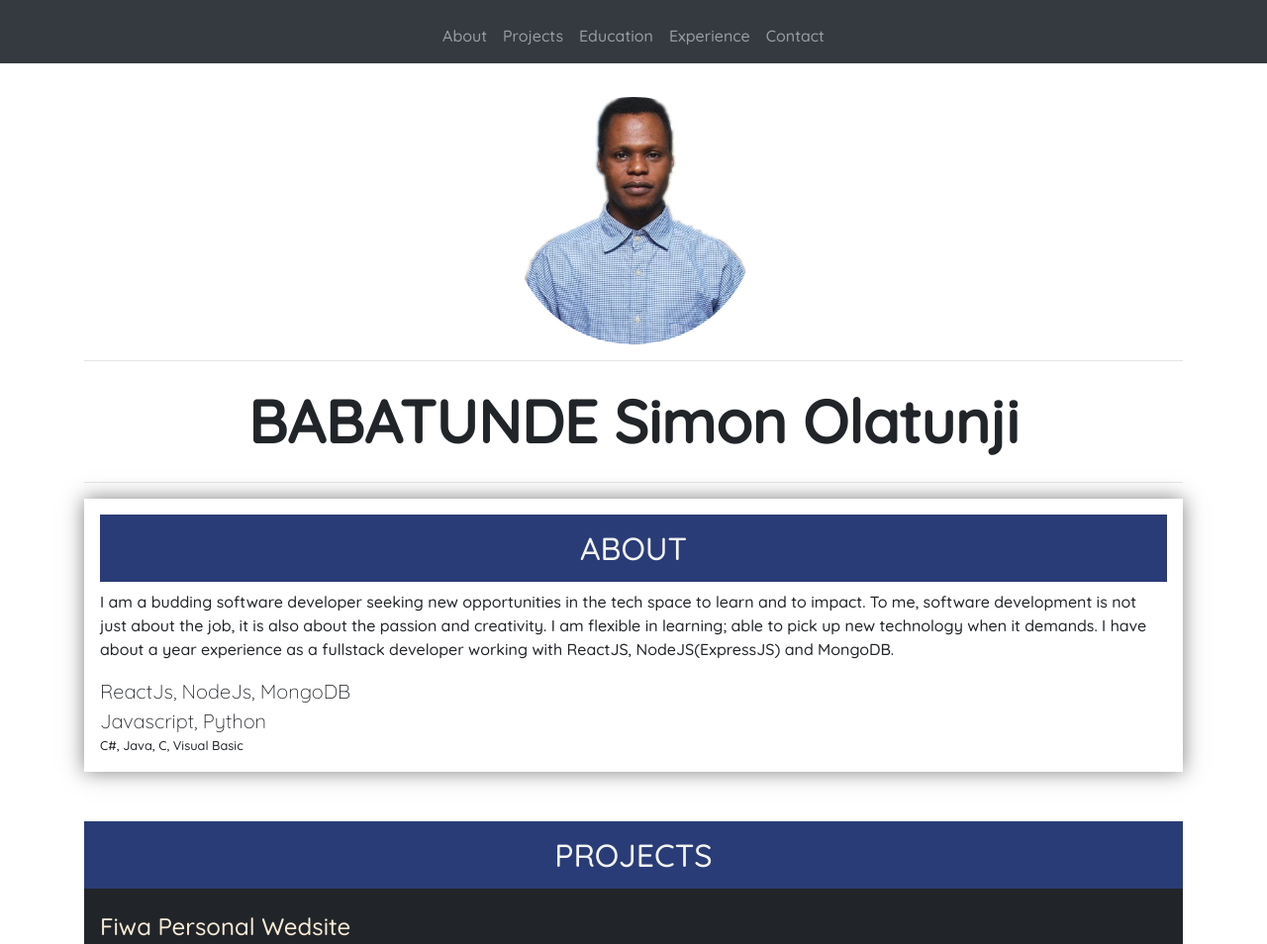
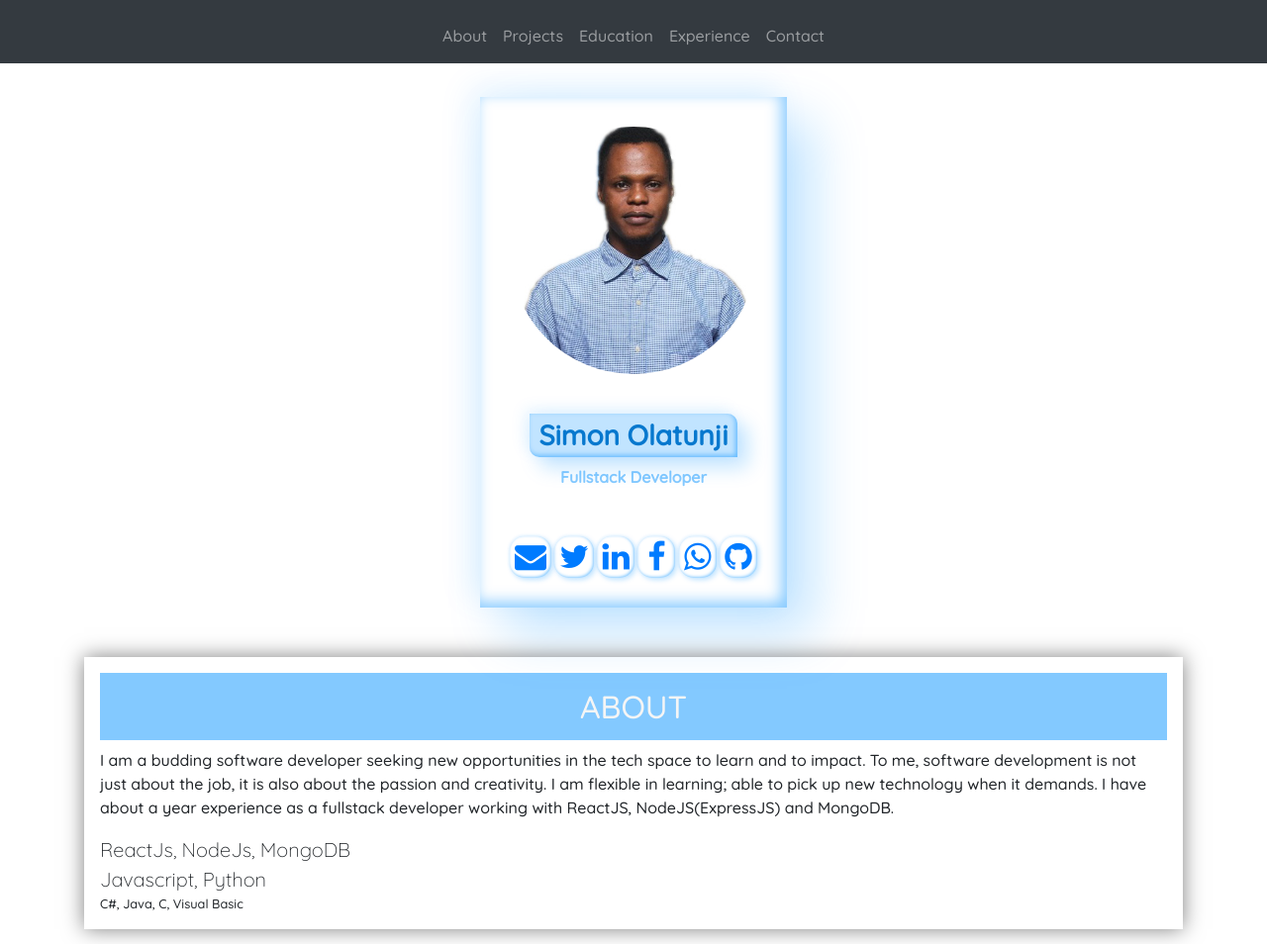
Before and after one commit to orlhatundji/resume, a plain HTML site: page index.html in a window 1280 px wide. Shown: the top 954 px of the page at 99% size. Drawn offline with nearby package versions, Linux system fonts and the light colour scheme.

Commit message:
theme-change

```diff
--- a/css/style.css
+++ b/css/style.css
@@ -1,3 +1,12 @@
+:root{
+    --primary: red;
+    --secondary: black;
+    --background: rgba(9,148,255,0.5);
+    --shadow1: rgba(9,148,255,0.05);
+    --shadow2: rgba(9,148,255,0.25);
+    --shadow3: rgba(9,148,255,0.5);
+}
+
 p,span,h1,h2,h3,h4,h5,h6, .nav-link {
     font-family: 'Quicksand', Arial, Helvetica, sans-serif !important;
 }
@@ -24,16 +33,55 @@ body {
     object-fit: cover;
 }
 
-.name-span{
-    font-size: 1em;
-    font-weight: 700;
-    text-align: center;
-    color: #212529;
+.dp__card {
+    display: flex;
+    flex-direction: column;
+    align-items: center;
+    justify-content: center;
+    max-width: fit-content;
+    padding: 30px;
+    margin-bottom: 50px;
+    box-shadow: 25px 25px 50px rgba(9,148,255,0.25),
+        -10px -10px 30px rgba(9,148,255,0.1),
+        inset -5px -5px 15px rgba(9,148,255,0.5);
 }
-
+.dp__card h3{
+    margin-top: 40px;
+    background: var(--shadow2);
+    padding: 5px 10px;
+    border-radius: 0 10px 0 10px;
+    color: rgb(7, 120, 206);
+    font-weight: bolder;
+    box-shadow: 10px 10px 20px rgba(9,148,255,0.25),
+        -5px -5px 15px rgba(9,148,255,0.1),
+        inset -2px -2px 5px rgba(9,148,255,0.5);
+}
+.dp__card span{
+    font-weight: 600;
+    color: var(--shadow3);
+}
+.dp__card a {
+    text-decoration: none
+}
+.dp__card .fa {
+    min-width: 38px;
+    min-height: 38px;
+    display: grid;
+    place-items: center;
+    border-radius: 15px;
+    padding: 5px 5px;
+    box-shadow: 2px 2px 5px rgba(9,148,255,0.25),
+        -1px -1px 3px rgba(9,148,255,0.1),
+        inset -1px -1px 3px rgba(9,148,255,0.5);
+}
+.dp__card .fa:hover{
+    box-shadow: 2px 2px 5px rgba(255, 120, 9, 0.25),
+        -1px -1px 3px rgba(9,148,255,0.1),
+        inset -1px -1px 3px rgba(255, 120, 9, 0.25);
+}
 .title {
     text-align: center;
-    background-color:#212529;
+    background-color:var(--background);
     color: whitesmoke;
 }
 
@@ -51,30 +99,35 @@ section {
 }
 
 #education, #achievement, #projects, #experience {
-    background-color: #212529 ;
-    color: antiquewhite;
+    background-color: var(--shadow2) ;
+    color: black;
 }
 .achievement-item, .education-item, .project-item, .experience-item {
     border-bottom: solid 1px antiquewhite;
 }
 .title {
-    background-color: #2a3c77;
-}
-.title {
+    background-color: var(--background);
     padding-top: 15px;
     padding-bottom: 15px;
+}
+.item-title {
+    color: var(--background);
+    background: white;
+    width: fit-content;
+    padding: 10px 20px;
+    border-radius: 0 10px 0 10px;
 }
 .keep-in-touch {
     display: flex;
     flex-direction: column;
     align-items: center;
     justify-content: center;
-    background-color: #212529;
-    color: #fd7314;
+    background-color: var(--background);
+    color: white;
     padding: 1em;
 }
 .social-info {
-    width: 250px;
+    width: 100%;
     display: flex;
     justify-content: space-between;
     font-size: xx-large;
--- a/index.html
+++ b/index.html
@@ -42,14 +42,45 @@
 	<div class="container page">
 
 		<section id="about" class="pt-5">
-			<center>
+			<div class="container dp__card">
+				<img id="profiledp" class="img" src="img/profiledp2e.jpg" />
+				<h3>Simon Olatunji</h3>
+				<span>Fullstack Developer</span>
+				<div class="social-info mt-5">
+					<a href="mailto:orlhatundji@gmail.com" target="_blank">
+						<i class="fa fa-envelope" aria-hidden="true"></i>
+						<span class="sr-only">Email</span>
+					</a>
+					<a href="https://twitter.com/orlhatundji" target="_blank">
+						<i class="fa fa-twitter" aria-hidden="true"></i>
+						<span class="sr-only">Twitter</span>
+					</a>
+					<a href="https://www.linkedin.com/in/simon-babatunde-34772614a/" target="_blank">
+						<i class="fa fa-linkedin" aria-hidden="true"></i>
+						<span class="sr-only">LinkedIn</span>
+					</a>
+					<a href="http://fb.me/orlhatundji" target="_blank">
+						<i class="fa fa-facebook"></i>
+						<span class="sr-only">Facebook</span>
+					</a>
+					<a href="http://wa.me/2348188415187" target="_blank">
+						<i class="fa fa-whatsapp"></i>
+						<span class="sr-only">Whatsapp</span>
+					</a>
+					<a href="https://github.com/orlhatundji/" target="_blank">
+						<i class="fa fa-github"></i>
+						<span class="sr-only">Github</span>
+					</a>
+				</div>
+
+			</div>
+			<!-- <center>
 				<img id="profiledp" class="img" src="img/profiledp2e.jpg" />
 			</center>
 			<hr />
 			<p class="name-custom text-center lead bg-white">
 				<span class="name-span text-center">BABATUNDE Simon Olatunji</span>
-			</p>
-			<hr />
+			</p> -->
 			<div class="info">
 				<h2 class="title">ABOUT</h2>
 				<p class="">
@@ -69,7 +100,7 @@
 		<section id="projects">
 			<h2 class="title">PROJECTS</h2>
 			<div class="project-item">
-				<h4 class="item-title">Fiwa Personal Wedsite</h4>
+				<h4 class="item-title">Fiwa Personal Website</h4>
 				<p class="project-info">
 					Personal portfolio website built for client based on design supplied.
 				<p class="tools-used m-0">ReactJs</p>
@@ -270,34 +301,6 @@
 	</div>
 	<section id="contact">
 		<div class="keep-in-touch">
-			<h2>Keep in Touch!</h2>
-			<div class="social-info mt-5">
-				<a href="mailto:orlhatundji@gmail.com" target="_blank">
-					<i class="fa fa-envelope" aria-hidden="true"></i>
-					<span class="sr-only">Email</span>
-				</a>
-				<a href="https://twitter.com/orlhatundji" target="_blank">
-					<i class="fa fa-twitter" aria-hidden="true"></i>
-					<span class="sr-only">Twitter</span>
-				</a>
-				<a href="https://www.linkedin.com/in/simon-babatunde-34772614a/" target="_blank">
-					<i class="fa fa-linkedin" aria-hidden="true"></i>
-					<span class="sr-only">LinkedIn</span>
-				</a>
-				<a href="http://fb.me/orlhatundji" target="_blank">
-					<i class="fa fa-facebook"></i>
-					<span class="sr-only">Facebook</span>
-				</a>
-				<a href="http://wa.me/2348188415187" target="_blank">
-					<i class="fa fa-whatsapp"></i>
-					<span class="sr-only">Whatsapp</span>
-				</a>
-				<a href="https://github.com/orlhatundji/" target="_blank">
-					<i class="fa fa-github"></i>
-					<span class="sr-only">Github</span>
-				</a>
-			</div>
-
 			<p class="mt-5">&copy; Copyright 2020 Simon Olatunji</p>
 		</div>
 	</section>
```
